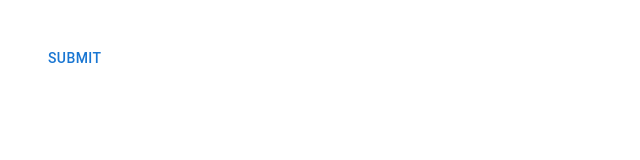
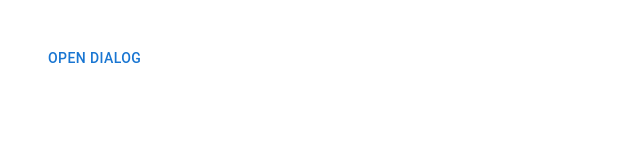
Before and after one commit to itsparasbisht/react-mui, a React (Create React App) app: page / in a window 1280 px wide. Shown: the top 160 px of the page, without its empty margins (0-640 px from the left). Built offline with nearby package versions, Linux system fonts and the light colour scheme.

Commit message:
mui dialog

```diff
--- a/src/App.js
+++ b/src/App.js
@@ -27,6 +27,7 @@
 import MuiTable from "./components/MuiTable";
 import MuiAlert from "./components/MuiAlert";
 import MuiSnackbar from "./components/MuiSnackbar";
+import MuiDialog from "./components/MuiDialog";
 
 function App() {
   return (
@@ -58,7 +59,8 @@
       {/* <MuiTooltip /> */}
       {/* <MuiTable /> */}
       {/* <MuiAlert /> */}
-      <MuiSnackbar />
+      {/* <MuiSnackbar /> */}
+      <MuiDialog />
     </div>
   );
 }
--- /dev/null
+++ b/src/components/MuiDialog.js
@@ -0,0 +1,30 @@
+import {
+  Button,
+  Dialog,
+  DialogActions,
+  DialogContent,
+  DialogContentText,
+  DialogTitle,
+} from "@mui/material";
+import React, { useState } from "react";
+
+function MuiDialog() {
+  const [open, setOpen] = useState(false);
+  return (
+    <>
+      <Button onClick={() => setOpen(true)}>Open dialog</Button>
+      <Dialog open={open} onClose={() => setOpen(false)}>
+        <DialogTitle>Submit the test?</DialogTitle>
+        <DialogContent>
+          <DialogContentText>Are you sure you want to submit</DialogContentText>
+        </DialogContent>
+        <DialogActions>
+          <Button onClick={() => setOpen(false)}>Cancel</Button>
+          <Button onClick={() => setOpen(false)}>Submit</Button>
+        </DialogActions>
+      </Dialog>
+    </>
+  );
+}
+
+export default MuiDialog;
```
